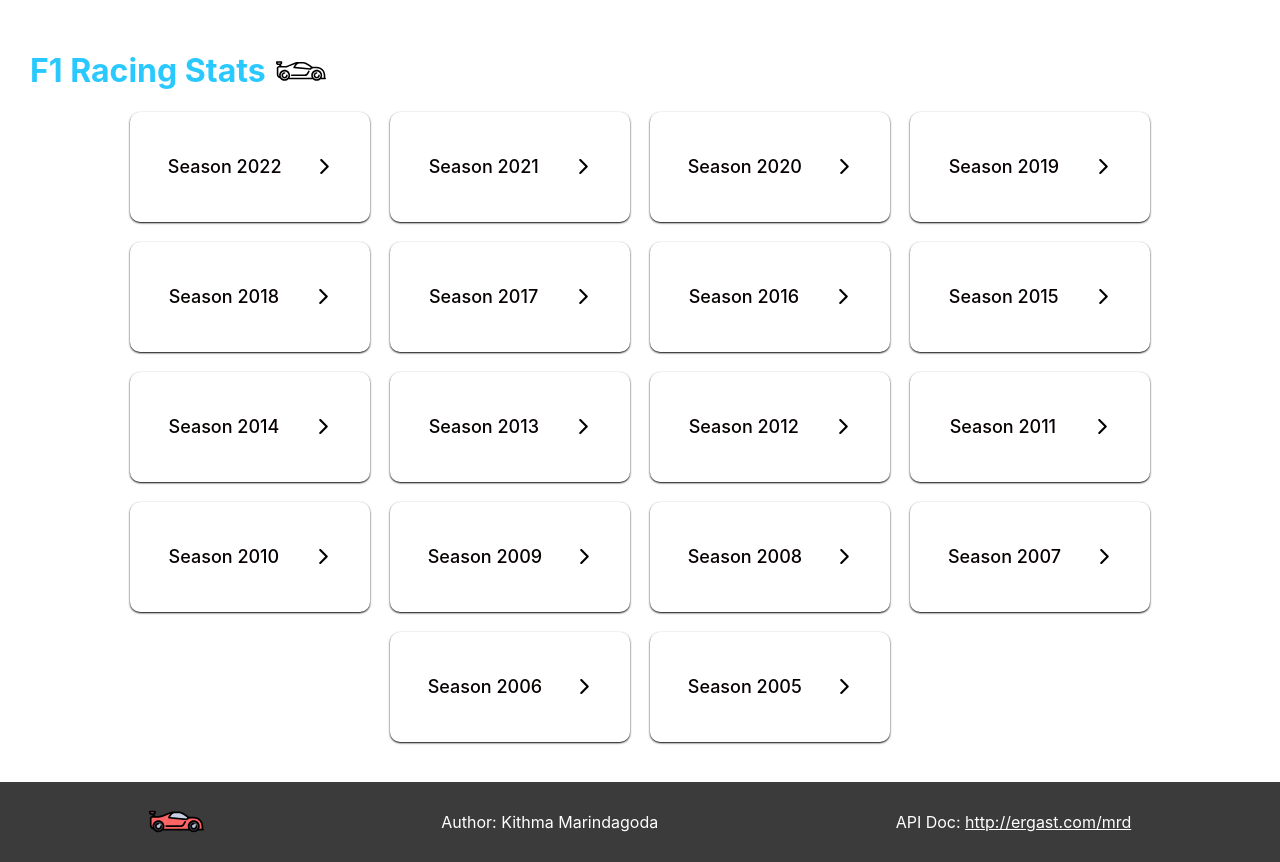
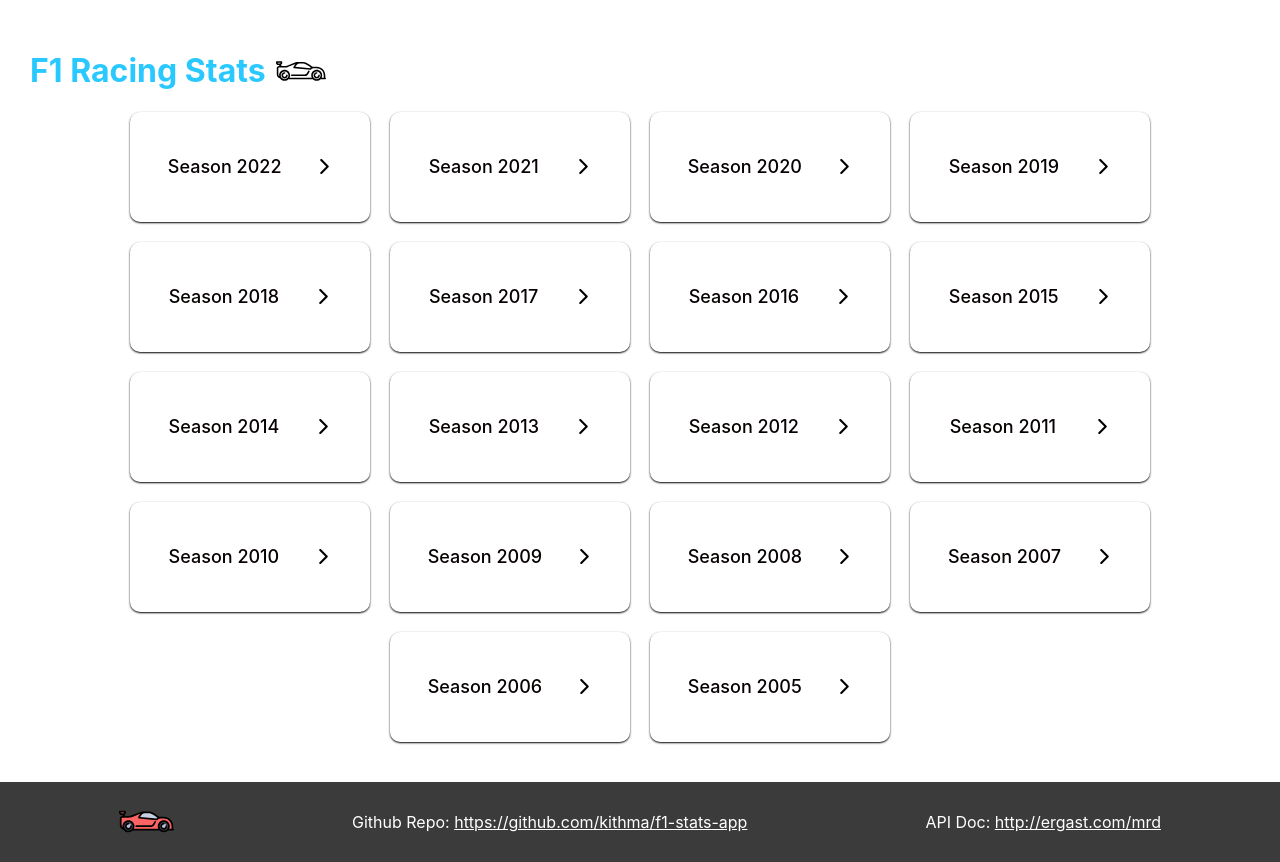
Before and after one commit to kithma/f1-stats-app, a React (Create React App) app: page / in a window 1280 px wide. Built offline with nearby package versions, Linux system fonts and the light colour scheme.

Commit message:
edit readme file

```diff
--- a/src/components/footer/Footer.tsx
+++ b/src/components/footer/Footer.tsx
@@ -4,19 +4,21 @@ const Footer = () => {
 	return (
 		<div data-testid="footer-container" className="footer-wrapper">
 			<div className="footer-wrapper__text-container">
-				<img
-					src="/assets/icons/racingCar.svg"
-					className="footer-wrapper__text-container__image"
-				/>
-				<p data-testid="author">Author: Kithma Marindagoda</p>
-				<p data-testid="api" className="footer-wrapper__text-container__text">
-					API Doc:{" "}
+				<img src="/assets/icons/racingCar.svg" className="footer-wrapper__text-container__image" />
+				<p data-testid="github" className="footer-wrapper__text-container__text">
+					Github Repo:{" "}
 					<a
-						data-testid="api-url"
-						href="http://ergast.com/mrd"
+						data-testid="github-url"
+						href="https://github.com/kithma/f1-stats-app"
 						target="_blank"
 						rel="noreferrer"
 					>
+						https://github.com/kithma/f1-stats-app
+					</a>
+				</p>
+				<p data-testid="api" className="footer-wrapper__text-container__text">
+					API Doc:{" "}
+					<a data-testid="api-url" href="http://ergast.com/mrd" target="_blank" rel="noreferrer">
 						http://ergast.com/mrd
 					</a>
 				</p>
--- a/src/components/race-winners/RaceWinners.tsx
+++ b/src/components/race-winners/RaceWinners.tsx
@@ -54,15 +54,11 @@ const RaceWinners = observer(() => {
 							</thead>
 							<tbody>
 								{races.map((race) => {
-									console.log(race);
-									const { familyName, givenName, driverId } =
-										race.Results[0].Driver;
+									const { familyName, givenName, driverId } = race.Results[0].Driver;
 									return (
 										<tr
 											key={race.round}
-											className={`${
-												seasonalWinner === driverId ? "highlight" : ""
-											}`}
+											className={`${seasonalWinner === driverId ? "highlight" : ""}`}
 										>
 											<td>{race.round}</td>
 											<td>{race.raceName}</td>
--- a/src/constants/Routes.ts
+++ b/src/constants/Routes.ts
@@ -1,3 +1,5 @@
+
+//To define the routes
 export const routes = {
 	ROOT: "/",
 	RACE_WINNERS: "/seasons/:year/winners",
--- a/src/stores/ApiClient.ts
+++ b/src/stores/ApiClient.ts
@@ -4,6 +4,5 @@ export const doRequest = async (fetch: Fetch, url: string) => {
 	const apiRoot = `https://ergast.com/api/f1`;
 
 	const response = await fetch(`${apiRoot}/${url}`);
-
 	return await response.json();
 };
--- a/src/stores/RaceStore.ts
+++ b/src/stores/RaceStore.ts
@@ -63,8 +63,7 @@ export class RaceStore {
 
 			runInAction(() =>
 				this._seasonalWinner.set(
-					response?.MRData?.StandingsTable?.StandingsLists[0]?.DriverStandings[0]?.Driver
-						?.driverId,
+					response?.MRData?.StandingsTable?.StandingsLists[0]?.DriverStandings[0]?.Driver?.driverId,
 				),
 			);
 		} catch (err) {
```
Also changed, not shown: src/components/shared/pagination/Pagination.tsx (+2 -6 lines), .prettierrc.json (added), 2 other files (tests, documents, lock files or other folders).
